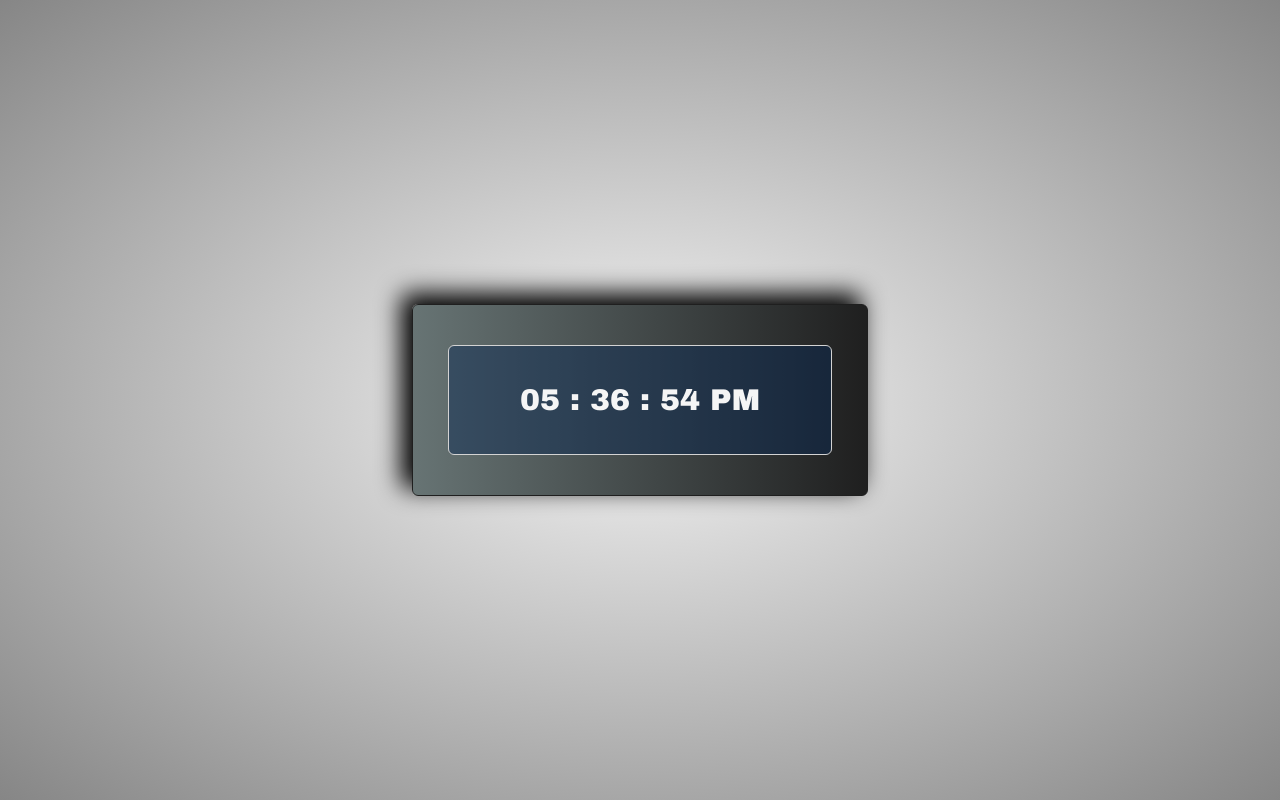
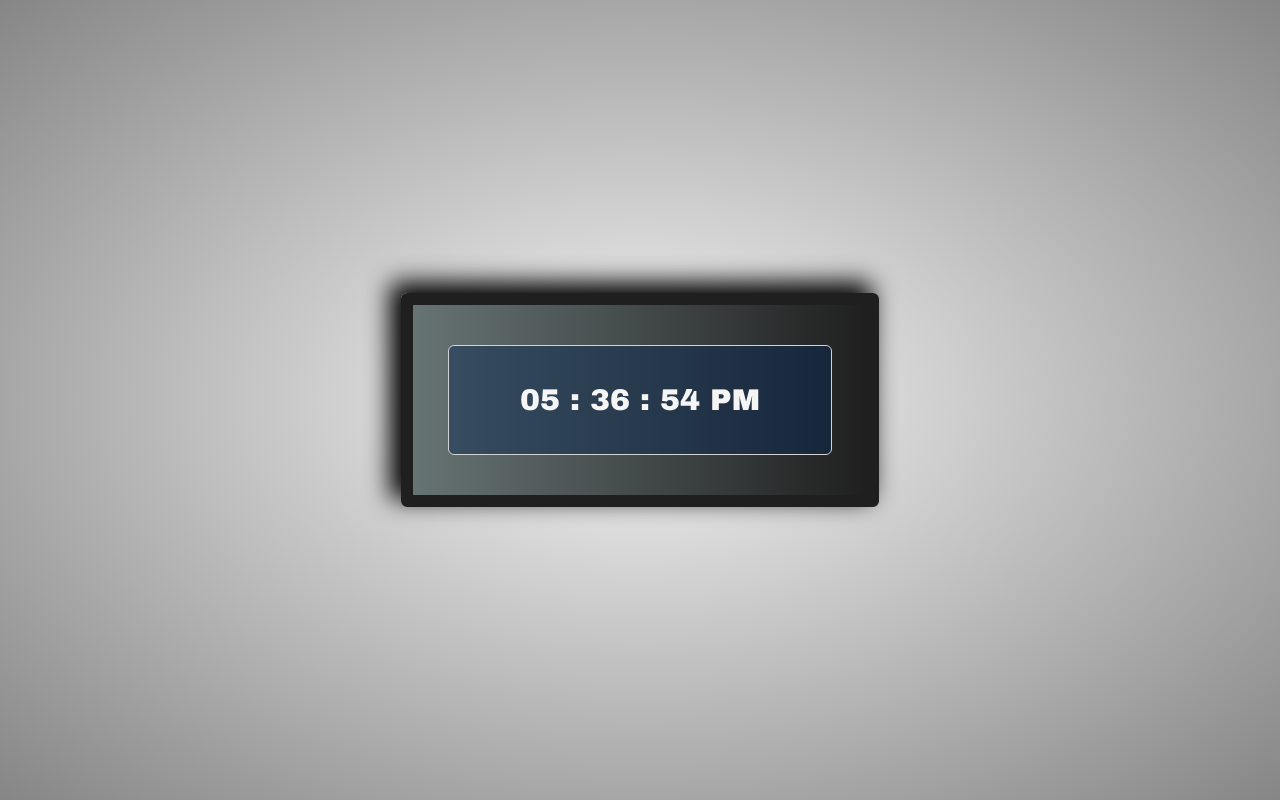
Before and after one commit to connorn64/Digital-Clock, a plain HTML site: page index.html in a window 1280 px wide. Drawn offline with Linux system fonts and the light colour scheme.

Commit message:
Minor CSS update

```diff
--- a/style.css
+++ b/style.css
@@ -27,7 +27,7 @@ section {
     align-items: center;
     box-shadow: #000 -9px -9px 25px 2px;
     border-radius: 6px;
-    border: 1.5px solid #1f1f1f;
+    border: 12px solid #1f1f1f;
 }
 
 section .clock {
```
